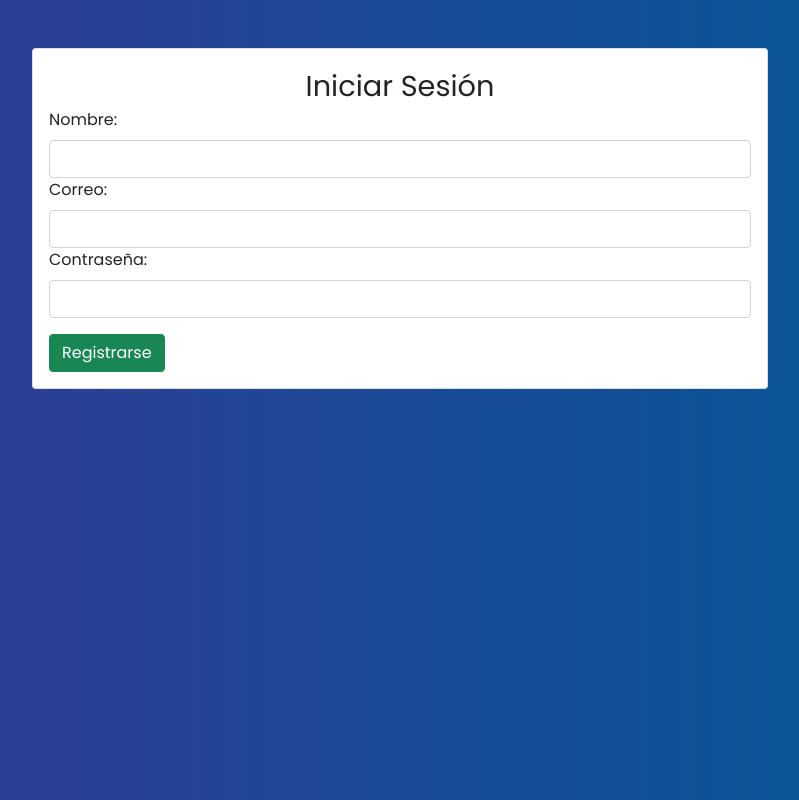
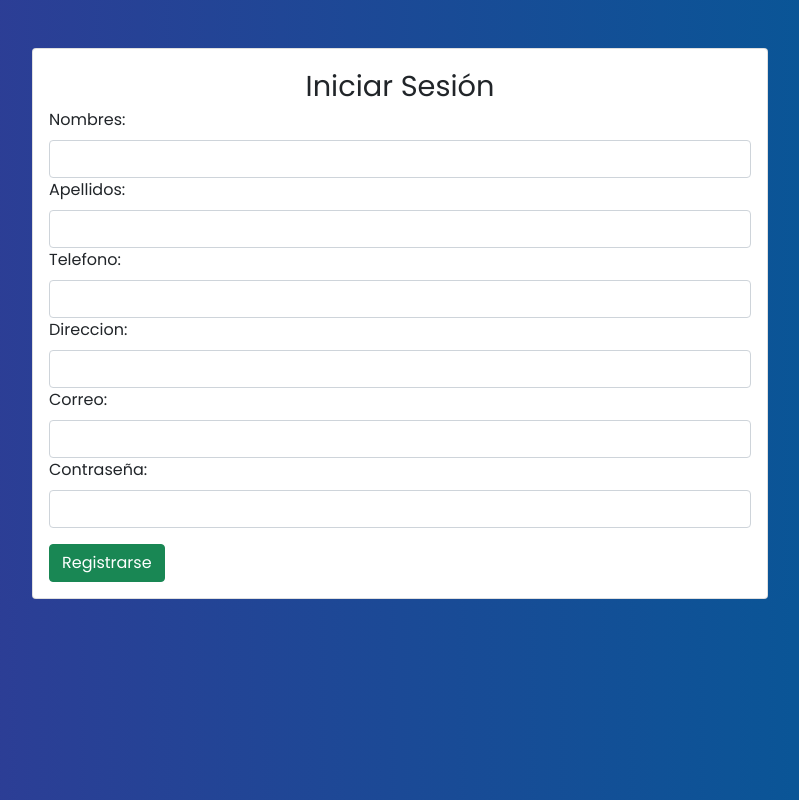
Before and after one commit to pipe1710/front_procesos, an Angular app: page /register in a window 1280 px wide. Shown: the whole page, without its empty margins (240-1039 px from the left). Built offline with nearby package versions, Linux system fonts and the light colour scheme.

Commit message:
Registro de usuarios

```diff
--- a/src/app/components/register-user/register-user.component.html
+++ b/src/app/components/register-user/register-user.component.html
@@ -6,8 +6,20 @@
           <span class="titulo">Iniciar Sesión</span>
           <form [formGroup]="registerForm" (ngSubmit)="register()">
             <div class="text-start">
-              <label for="name" class="form-label">Nombre:</label>
-              <input type="text" formControlName="name" class="form-control" id="name">
+              <label for="name" class="form-label">Nombres:</label>
+              <input type="text" formControlName="first_name" class="form-control" id="name">
+            </div>
+            <div class="text-start">
+              <label for="name" class="form-label">Apellidos:</label>
+              <input type="text" formControlName="last_name" class="form-control" id="last_name">
+            </div>
+            <div class="text-start">
+              <label for="name" class="form-label">Telefono:</label>
+              <input type="text" formControlName="phone_number" class="form-control" id="phone_number">
+            </div>
+            <div class="text-start">
+              <label for="name" class="form-label">Direccion:</label>
+              <input type="text" formControlName="address" class="form-control" id="address">
             </div>
             <div class="text-start">
               <label for="exampleInputEmail1" class="form-label">Correo:</label>
--- a/src/app/components/register-user/register-user.component.ts
+++ b/src/app/components/register-user/register-user.component.ts
@@ -1,8 +1,8 @@
 import { Component, OnInit } from '@angular/core';
-import {FormBuilder, FormGroup, Validators} from "@angular/forms";
+import {FormBuilder, Validators} from "@angular/forms";
 import {AuthService} from "../../services/auth.service";
 import {Router} from "@angular/router";
-import { login, register } from "../../models/auth";
+import { register } from "../../models/auth";
 import { ToastrService } from "ngx-toastr";
 
 @Component({
@@ -14,7 +14,10 @@ export class RegisterUserComponent implements OnInit {
 
   registerForm = this.fb.group({
     email: ['', Validators.required],
-    name: ['', Validators.required],
+    first_name: ['', Validators.required],
+    last_name: ['', Validators.required],
+    address: ['', Validators.required],
+    phone_number: ['', Validators.required],
     password: ['']
   });
 
@@ -33,16 +36,19 @@ export class RegisterUserComponent implements OnInit {
     const user: register = {
       email: this.registerForm.value.email,
       password: this.registerForm.value.password,
-      name: this.registerForm.value.name,
+      phone_number: this.registerForm.value.phone_number,
+      first_name: this.registerForm.value.first_name,
+      last_name: this.registerForm.value.last_name,
+      address: this.registerForm.value.address
     }
     this.auth.register(user).subscribe( res => {
       localStorage.setItem('token', res.token)
-      this.router.navigateByUrl('/list_product').then(r => r);
+      this.router.navigateByUrl('/login').then(r => r);
       this.alert.success('Usuario agregado exitosamente', 'Usuario');
       console.log(res);
     }, error => {
       console.log(error);
-      this.alert.success('Error al agregar el usuario', 'Usuario');
+      this.alert.error('Error al agregar el usuario', 'Usuario');
     });
     this.registerForm.reset();
   }
--- a/src/app/models/auth.ts
+++ b/src/app/models/auth.ts
@@ -5,5 +5,8 @@ export interface login {
 export interface register {
   email: string,
   password: string,
-  name: string
+  first_name: string,
+  last_name: string,
+  address: string,
+  phone_number: string
 }
--- a/src/app/services/auth.service.ts
+++ b/src/app/services/auth.service.ts
@@ -15,7 +15,7 @@ export const httpOptions = {
 })
 export class AuthService {
 
-  url = 'http://localhost:4000/api/users';
+  url = 'http://localhost:8090/';
 
   constructor(
     private http: HttpClient,
@@ -29,7 +29,7 @@ export class AuthService {
   }
 
   register(user: register): Observable<any>{
-    return this.http.post<any>(`${this.url}/register`, user, httpOptions);
+    return this.http.post<any>(`${this.url}api/user`, user, httpOptions);
   }
 
   logout(){
```
Also changed, not shown: 1 other file (tests, documents, lock files or other folders).
